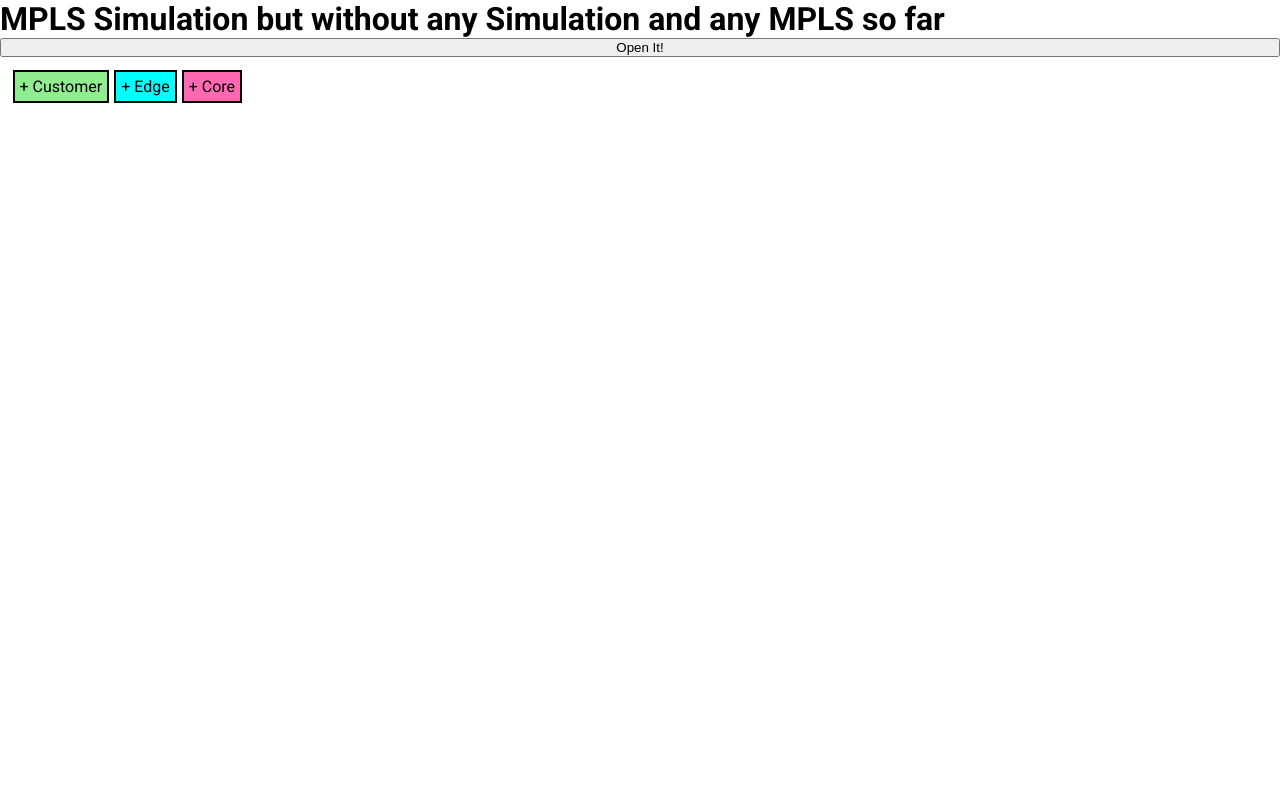
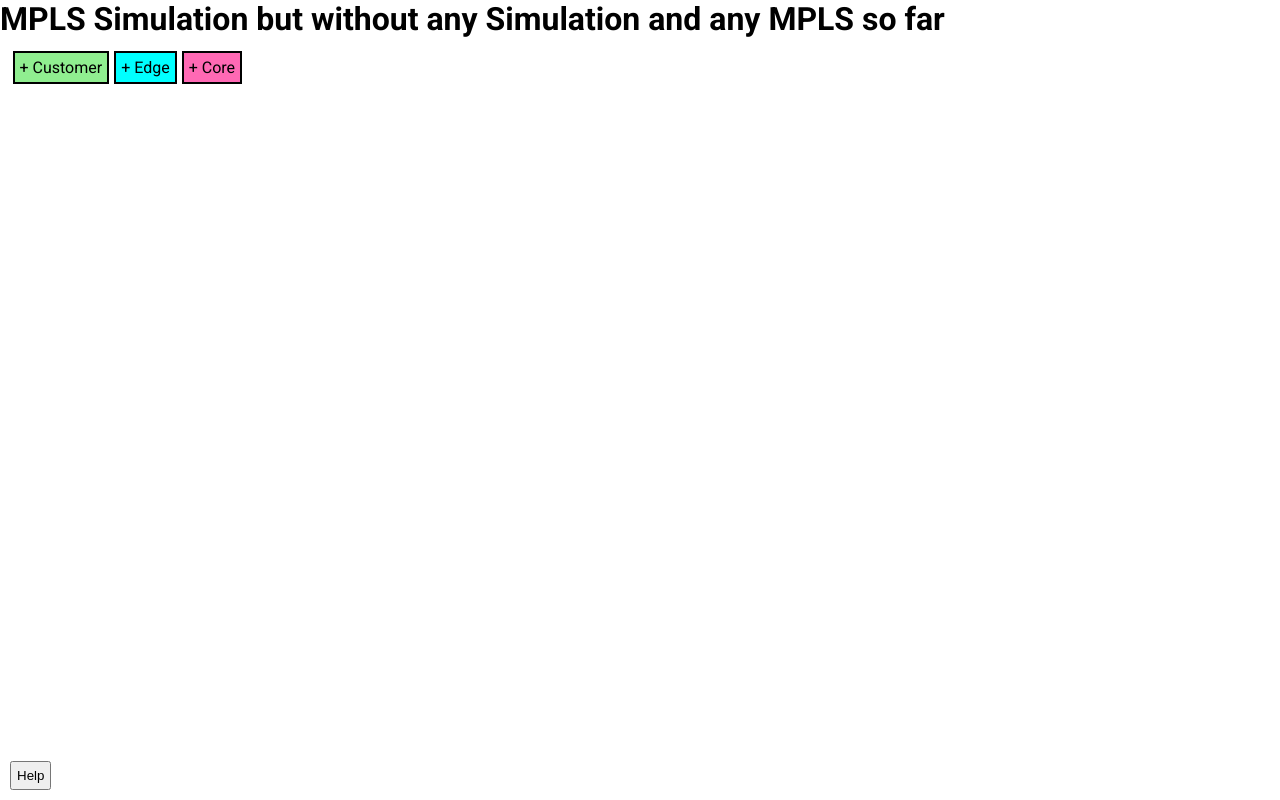
Before and after one commit to NybyDK/MPLS-Simulation, a SvelteKit app: page / in a window 1280 px wide. Built offline with nearby package versions, Linux system fonts and the light colour scheme.

Commit message:
Minor changes
The button is now in the bottom left, has a transparent backdrop, a bit of padding and a scrollbar no longer shows up when resizing.

```diff
--- /dev/null
+++ b/src/lib/components/HelpButton.svelte
@@ -0,0 +1,21 @@
+<script lang="ts">
+	import Dialog from "$lib/components/Modal.svelte";
+
+	let dialog: HTMLDialogElement;
+</script>
+
+<div>
+	<button on:click={() => dialog.showModal()}>Help</button>
+</div>
+
+<Dialog bind:dialog>
+	Drag and drop nodes that you want to add. <br /><br />
+	Hold shiftKey and drag nodes to make connections between the nodes. <br /><br />
+	Press Esc to close this popup.
+</Dialog>
+
+<style>
+	button {
+		padding: 5px;
+	}
+</style>
--- a/src/lib/components/Dialog.Svelte
+++ b/src/lib/components/Modal.svelte
@@ -8,6 +8,11 @@
 
 <style>
 	dialog {
+		padding: 10px;
 		margin: auto;
 	}
+
+	dialog::backdrop {
+		background-color: rgba(0, 0, 139, 0.25);
+	}
 </style>
--- a/src/lib/components/Network.svelte
+++ b/src/lib/components/Network.svelte
@@ -3,6 +3,7 @@
 	import { network } from "$lib/stores/network";
 	import { NodeType, type Node, type Connection, isNodeType } from "$lib/interfaces/network";
 	import ToolboxItem from "$lib/components/ToolboxItem.svelte";
+	import HelpButton from "$lib/components/HelpButton.svelte";
 
 	enum InteractionState {
 		NONE,
@@ -249,10 +250,13 @@
 			</text>
 		{/each}
 	</svg>
-	<div id="drag-and-drop-container">
+	<div id="drag-and-drop-container" class="absolute-flex">
 		{#each ToolboxItems as item}
 			<ToolboxItem {...item} />
 		{/each}
+	</div>
+	<div id="bottom-bar" class="absolute-flex">
+		<HelpButton />
 	</div>
 </div>
 
@@ -274,9 +278,17 @@
 		pointer-events: none;
 	}
 
-	#drag-and-drop-container {
+	.absolute-flex {
 		position: absolute;
 		display: flex;
+	}
+
+	#drag-and-drop-container {
 		margin: 10px;
 	}
+
+	#bottom-bar {
+		margin: 10px;
+		bottom: 0;
+	}
 </style>
--- a/src/routes/+page.svelte
+++ b/src/routes/+page.svelte
@@ -1,15 +1,7 @@
 <script lang="ts">
 	import Network from "$lib/components/Network.svelte";
-	import Dialog from "$lib/components/Dialog.svelte";
-	let dialog: HTMLDialogElement;
 </script>
 
 <h1>MPLS Simulation but without any Simulation and any MPLS so far</h1>
 
-<button on:click={() => dialog.showModal()}>Open It!</button>
-
-<Dialog bind:dialog on:close={() => console.log("closed")}>
-	This is amazingly simple! (press esc to close)
-</Dialog>
-
 <Network />
```
